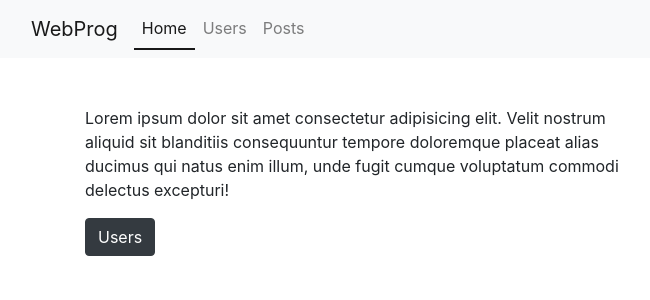
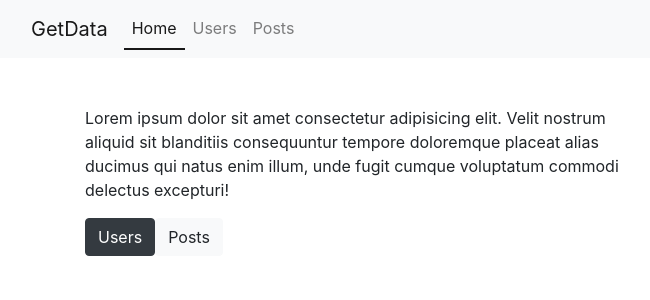
Before and after one commit to sorahiatieh/get-data, a Vue app: page / in a window 1280 px wide. Shown: the top 300 px of the page, without its empty margins (0-650 px from the left). Built offline with nearby package versions, Linux system fonts and the light colour scheme.

Commit message:
add post page

```diff
--- a/src/components/pages/HomePage.vue
+++ b/src/components/pages/HomePage.vue
@@ -9,6 +9,7 @@
             </p>
 
             <router-link class="btn btn-dark" :to="{name: 'IndexUser'}">Users</router-link>
+            <router-link class="btn btn-light ms-5" :to="{name: 'IndexPost'}">Posts</router-link>
         </div>
     </div>
   </div>
--- a/src/components/pages/users/IndexUser.vue
+++ b/src/components/pages/users/IndexUser.vue
@@ -10,6 +10,7 @@
 <script>
 import axios from 'axios'
 import {ref} from 'vue'
+import { useRoute } from 'vue-router';
 import CardView from '@/components/users/CardView.vue'
 
 export default {
@@ -19,6 +20,7 @@ export default {
     setup(){
         const users= ref([]);
         const loading= ref(true);
+        const route= useRoute();
 
         function getUsers(){
             axios
@@ -37,7 +39,7 @@ export default {
             });
         }
         getUsers()
-        return { users , loading}
+        return { users , loading , route}
         }
 }
 </script>
--- a/src/components/section/HeaderMenu.vue
+++ b/src/components/section/HeaderMenu.vue
@@ -2,7 +2,7 @@
   <header>
     <nav class="navbar navbar-expand-lg navbar-light bg-light">
         <div class="container-fluid">
-            <a class="navbar-brand" href="#">WebProg</a>
+            <a class="navbar-brand" href="#">GetData</a>
             <button class="navbar-toggler" type="button" data-bs-toggle="collapse" data-bs-target="#navbarSupportedContent" aria-controls="navbarSupportedContent" aria-expanded="false" aria-label="Toggle navigation">
             <span class="navbar-toggler-icon"></span>
             </button>
```
Also changed, not shown: src/router.js (+8 -0 lines).
